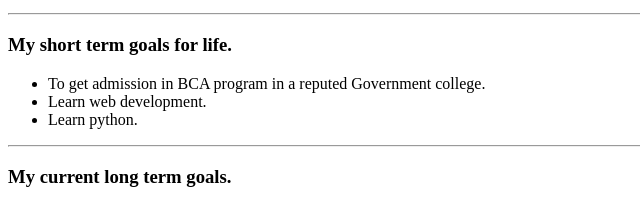
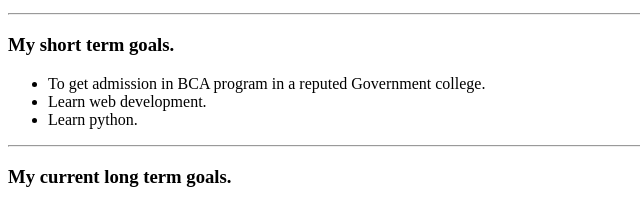
Before and after one commit to Conceal34/first-site, a plain HTML site: page index.html in a window 1280 px wide. Shown: the part 362-563 px from the top of the page, 0-640 px from the left. Drawn offline with Linux system fonts and the light colour scheme.

Commit message:
a few typos

```diff
--- a/index.html
+++ b/index.html
@@ -38,7 +38,7 @@
   </p>
   <hr>
   <p>
-  <h3>My short term goals for life.</h3>
+  <h3>My short term goals.</h3>
   </p>
   <p>
   <ul>
```
